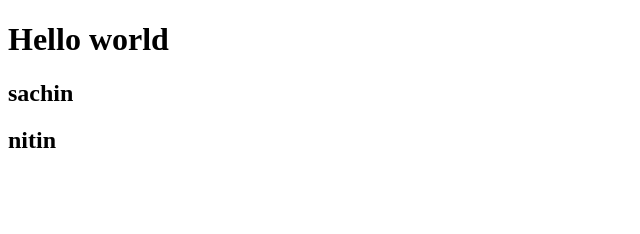
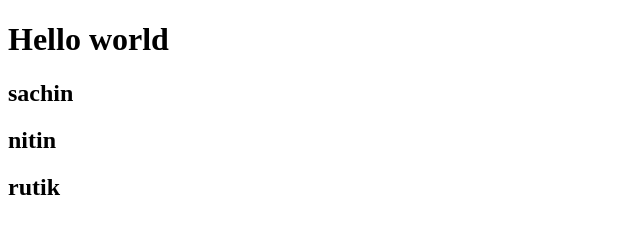
Before and after one commit to malisachin615/MyProject, a plain HTML site: page index.html in a window 1280 px wide. Shown: the full height of the page, 0-640 px from the left. Drawn offline with Linux system fonts and the light colour scheme.

Commit message:
rutik added
description

```diff
--- a/index.html
+++ b/index.html
@@ -9,5 +9,6 @@
     <h1>Hello world</h1>
     <h2>sachin</h2>
     <h2>nitin</h2>
+    <h2>rutik</h2>
 </body>
 </html>
```
